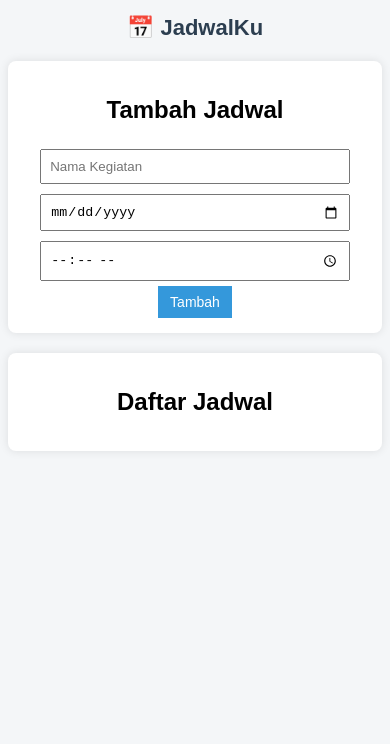
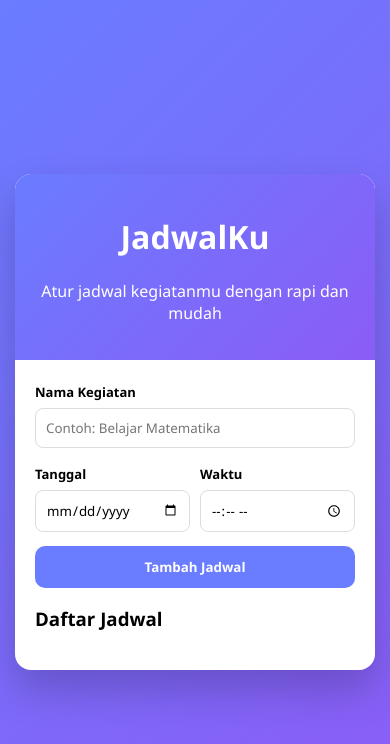
Before and after one commit to ItzVouzz/jadwalku, a plain HTML site: page index.html in a window 390 px wide. Drawn offline with Linux system fonts and the light colour scheme.

Commit message:
Add files via upload

```diff
--- a/index.html
+++ b/index.html
@@ -2,25 +2,37 @@
 <html lang="id">
   <head>
     <meta charset="UTF-8" />
+    <meta name="viewport" content="width=device-width, initial-scale=1.0" />
     <title>JadwalKu</title>
     <link rel="stylesheet" href="style.css" />
-
-    <meta name="viewport" content="width=device-width, initial-scale=1.0" />
   </head>
   <body>
-    <h1>📅 JadwalKu</h1>
+    <div class="app">
+      <div class="header">
+        <h1>JadwalKu</h1>
+        <p>Atur jadwal kegiatanmu dengan rapi dan mudah</p>
+      </div>
 
-    <div class="container">
-      <h2>Tambah Jadwal</h2>
-      <input type="text" id="nama" placeholder="Nama Kegiatan" />
-      <input type="date" id="tanggal" />
-      <input type="time" id="waktu" />
-      <button onclick="tambahJadwal()">Tambah</button>
-    </div>
+      <div class="content">
+        <label>Nama Kegiatan</label>
+        <input type="text" id="nama" placeholder="Contoh: Belajar Matematika" />
 
-    <div class="container">
-      <h2>Daftar Jadwal</h2>
-      <ul id="listJadwal"></ul>
+        <div class="row">
+          <div>
+            <label>Tanggal</label>
+            <input type="date" id="tanggal" />
+          </div>
+          <div>
+            <label>Waktu</label>
+            <input type="time" id="waktu" />
+          </div>
+        </div>
+
+        <button id="tambah">Tambah Jadwal</button>
+
+        <h3>Daftar Jadwal</h3>
+        <div id="list"></div>
+      </div>
     </div>
 
     <script src="script.js"></script>
--- a/script.js
+++ b/script.js
@@ -1,45 +1,52 @@
-let jadwal = JSON.parse(localStorage.getItem("jadwal")) || [];
+const nama = document.getElementById("nama");
+const tanggal = document.getElementById("tanggal");
+const waktu = document.getElementById("waktu");
+const list = document.getElementById("list");
+const tombol = document.getElementById("tambah");
 
-function tampilkanJadwal() {
-  let list = document.getElementById("listJadwal");
+let data = JSON.parse(localStorage.getItem("jadwal")) || [];
+
+tombol.onclick = () => {
+  if (!nama.value || !tanggal.value || !waktu.value) {
+    alert("Lengkapi semua data!");
+    return;
+  }
+
+  data.push({
+    nama: nama.value,
+    tanggal: tanggal.value,
+    waktu: waktu.value,
+  });
+
+  localStorage.setItem("jadwal", JSON.stringify(data));
+  nama.value = "";
+  tanggal.value = "";
+  waktu.value = "";
+  render();
+};
+
+function render() {
   list.innerHTML = "";
 
-  jadwal.forEach((item, index) => {
-    let li = document.createElement("li");
-    li.innerHTML = `
-            <strong>${item.nama}</strong><br>
-            ${item.tanggal} - ${item.waktu}
-            <br>
-            <button onclick="hapusJadwal(${index})">Hapus</button>
-        `;
-    list.appendChild(li);
+  data.forEach((item, index) => {
+    const div = document.createElement("div");
+    div.className = "jadwal";
+
+    div.innerHTML = `
+      <h4>${item.nama}</h4>
+      <p>📅 ${item.tanggal}</p>
+      <p>⏰ ${item.waktu}</p>
+      <button class="hapus" onclick="hapus(${index})">Hapus</button>
+    `;
+
+    list.appendChild(div);
   });
 }
 
-function tambahJadwal() {
-  let nama = document.getElementById("nama").value;
-  let tanggal = document.getElementById("tanggal").value;
-  let waktu = document.getElementById("waktu").value;
-
-  if (nama === "" || tanggal === "" || waktu === "") {
-    alert("Semua data harus diisi!");
-    return;
-  }
-
-  jadwal.push({ nama, tanggal, waktu });
-  localStorage.setItem("jadwal", JSON.stringify(jadwal));
-
-  document.getElementById("nama").value = "";
-  document.getElementById("tanggal").value = "";
-  document.getElementById("waktu").value = "";
-
-  tampilkanJadwal();
+function hapus(i) {
+  data.splice(i, 1);
+  localStorage.setItem("jadwal", JSON.stringify(data));
+  render();
 }
 
-function hapusJadwal(index) {
-  jadwal.splice(index, 1);
-  localStorage.setItem("jadwal", JSON.stringify(jadwal));
-  tampilkanJadwal();
-}
-
-tampilkanJadwal();
+render();
--- a/style.css
+++ b/style.css
@@ -1,86 +1,103 @@
 * {
   box-sizing: border-box;
+  font-family: "Segoe UI", sans-serif;
 }
 
 body {
-  font-family: Arial, sans-serif;
-  background: #f4f6f8;
+  margin: 0;
+  min-height: 100vh;
+  background: linear-gradient(135deg, #6a7cff, #8b5cf6);
+  display: flex;
+  justify-content: center;
+  align-items: center;
+}
+
+.app {
+  width: 100%;
+  max-width: 800px;
+  background: white;
+  border-radius: 16px;
+  overflow: hidden;
+  box-shadow: 0 20px 40px rgba(0, 0, 0, 0.2);
+}
+
+.header {
+  background: linear-gradient(135deg, #6a7cff, #8b5cf6);
+  color: white;
+  padding: 20px;
   text-align: center;
 }
 
-h1 {
-  color: #2c3e50;
+.content {
+  padding: 20px;
 }
 
-.container {
-  background: white;
-  max-width: 750px;
-  width: 100%;
-  margin: 20px auto;
-  padding: 15px;
-  border-radius: 8px;
-  box-shadow: 0 0 10px rgba(0, 0, 0, 0.1);
+label {
+  font-size: 13px;
+  font-weight: 600;
 }
 
 input {
-  width: 90%;
-  padding: 8px;
-  margin: 5px 0;
+  width: 100%;
+  padding: 10px;
+  margin-top: 6px;
+  margin-bottom: 14px;
+  border-radius: 8px;
+  border: 1px solid #ddd;
+}
+
+.row {
+  display: flex;
+  gap: 10px;
+}
+
+.row div {
+  flex: 1;
 }
 
 button {
-  padding: 8px 12px;
-  background: #3498db;
+  width: 100%;
+  padding: 12px;
+  background: #6a7cff;
   color: white;
   border: none;
+  border-radius: 10px;
+  font-weight: bold;
   cursor: pointer;
 }
 
 button:hover {
-  background: #2980b9;
+  background: #5a6af0;
 }
 
-li {
-  list-style: none;
-  margin: 8px 0;
-  padding: 15px;
-  background: #ecf0f1;
-  border-radius: 5px;
-}
-
-ul {
-  padding: 0 1em;
-}
-
-#listJadwal button {
+.jadwal {
+  background: #f8f9ff;
+  border-radius: 10px;
+  padding: 12px;
   margin-top: 10px;
 }
 
-@media (max-width: 600px) {
-  h1 {
-    font-size: 22px;
-    text-align: center;
-  }
+.jadwal h4 {
+  margin: 0 0 6px;
+  font-size: 14px;
+}
 
-  .container {
-    max-width: 400px;
-    padding: 15px;
-  }
+.jadwal p {
+  margin: 2px 0;
+  font-size: 12px;
+  color: #555;
+}
 
-  ul {
-    padding: 0;
-  }
+.hapus {
+  margin-top: 6px;
+  background: #ff5b5b;
+  padding: 6px;
+  border-radius: 6px;
+  font-size: 12px;
+}
 
-  li {
-    list-style: none;
-    padding: 10px;
-    margin-bottom: 10px;
-    background: #f4f4f4;
-    border-radius: 5px;
-    font-size: 14px;
-  }
-
-  button {
-    font-size: 14px;
+@media (max-width: 480px) {
+  .app {
+    max-width: 360px;
   }
 }
```
